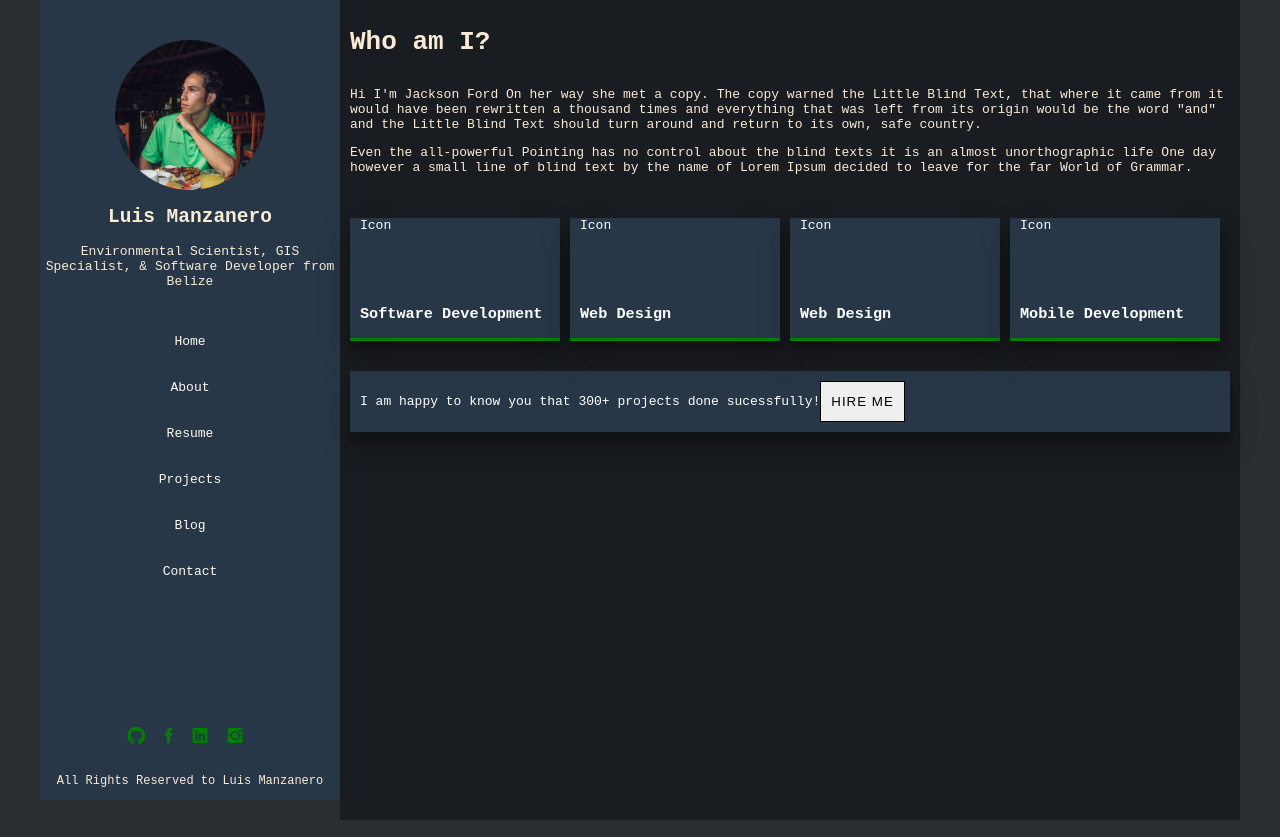
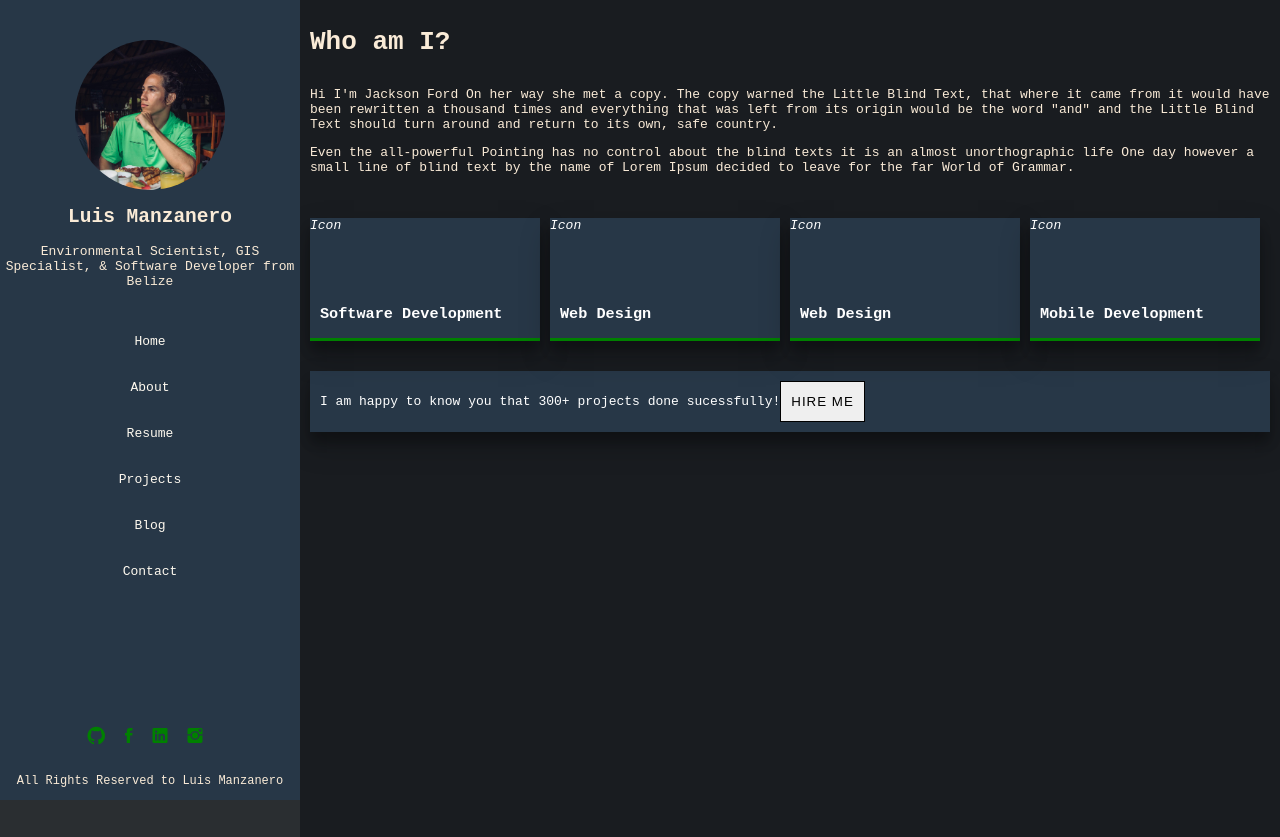
Before and after one commit to lmanzanero/lmanzanero.github.io, a React (Create React App) app in the folder client/: page /about in a window 1280 px wide. Built offline with nearby package versions, Linux system fonts and the light colour scheme.

Commit message:
Fixed issue of grid with offset margin 300px

```diff
--- a/client/src/App.css
+++ b/client/src/App.css
@@ -5,20 +5,21 @@ body {
 }
 
 .mainContainer{
-  display: grid;
+  display: flex;
   justify-content: center;
-  grid-template-columns: 300px 2fr;
-  height: 100vh;
-  max-width: 1200px;
+  width: 100%;
   margin: 0 auto;
 }
 
 .navSection {
-  position: relative;
+  position: fixed;
+  top: 0;
+  left: 0;
+  z-index: 2;
   background-color: #273747;
   height: 100%;
+  width: 300px;
   text-align: center;
-  margin: 0 auto;
 }
 
 .nav-icon {
@@ -28,6 +29,8 @@ body {
 .mainSection {
   position: relative;
   background-color: #191c20;
+  margin-left: 300px;
+  width: 100%;
   height: 100%;
   padding: 10px;
 }
@@ -111,6 +114,7 @@ footer p {
 
 .about-page {
   position: relative;
+  height: 100vh;
 }
 
 .about-page h1 {
@@ -172,6 +176,7 @@ footer p {
 
 
 /* Resume */
+
 .resume-page .resume-header {
   position: relative;
   border-bottom: #273747 solid 4px;
--- a/client/src/components/pages/About.js
+++ b/client/src/components/pages/About.js
@@ -9,19 +9,19 @@ const About = () =>{
 
         <div className="flex-container">
           <div className="services">
-            <icon>Icon</icon>
+            <i>Icon</i>
             <h3>Software Development</h3>
           </div>
           <div className="services">
-            <icon>Icon</icon>
+            <i>Icon</i>
             <h3>Web Design</h3>
           </div>
           <div className="services">
-            <icon>Icon</icon>
+            <i>Icon</i>
             <h3>Web Design</h3>
           </div>
           <div className="services">
-            <icon>Icon</icon>
+            <i>Icon</i>
             <h3>Mobile Development</h3>
           </div>
         </div>
```
